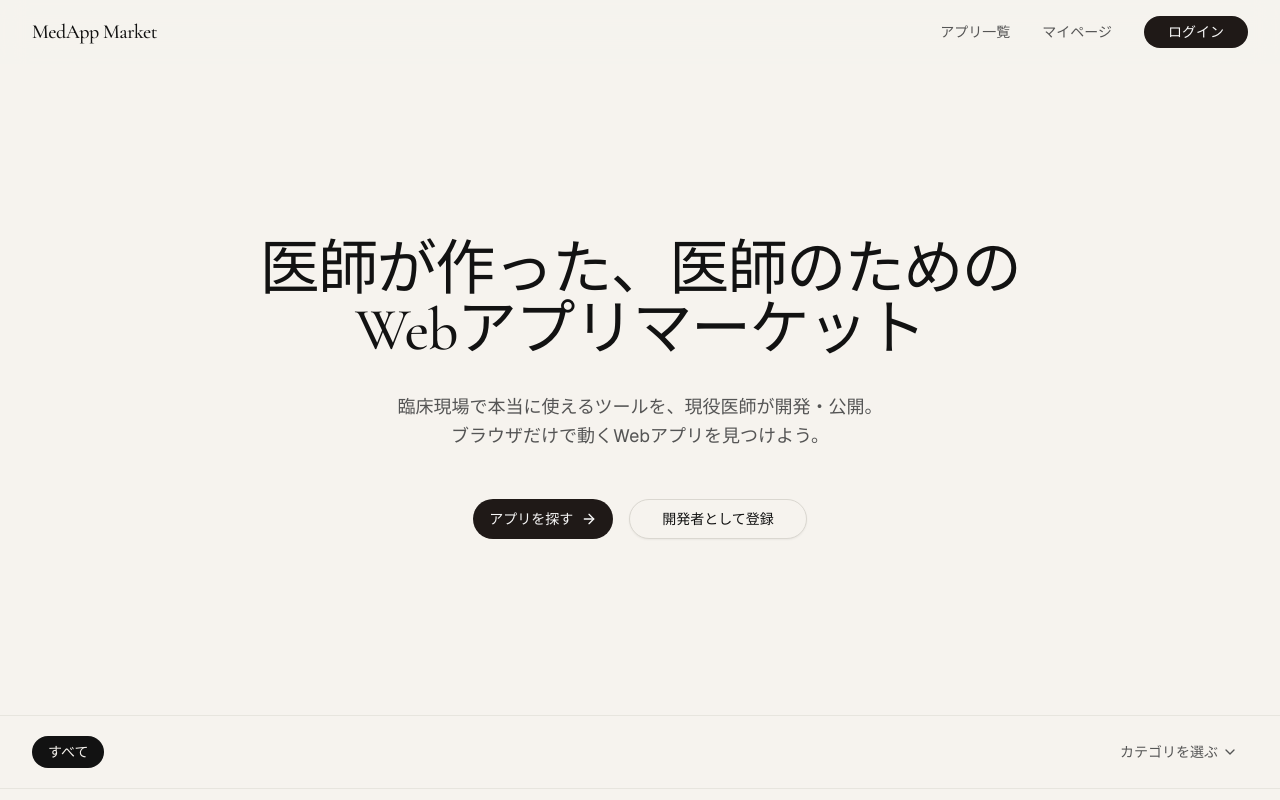
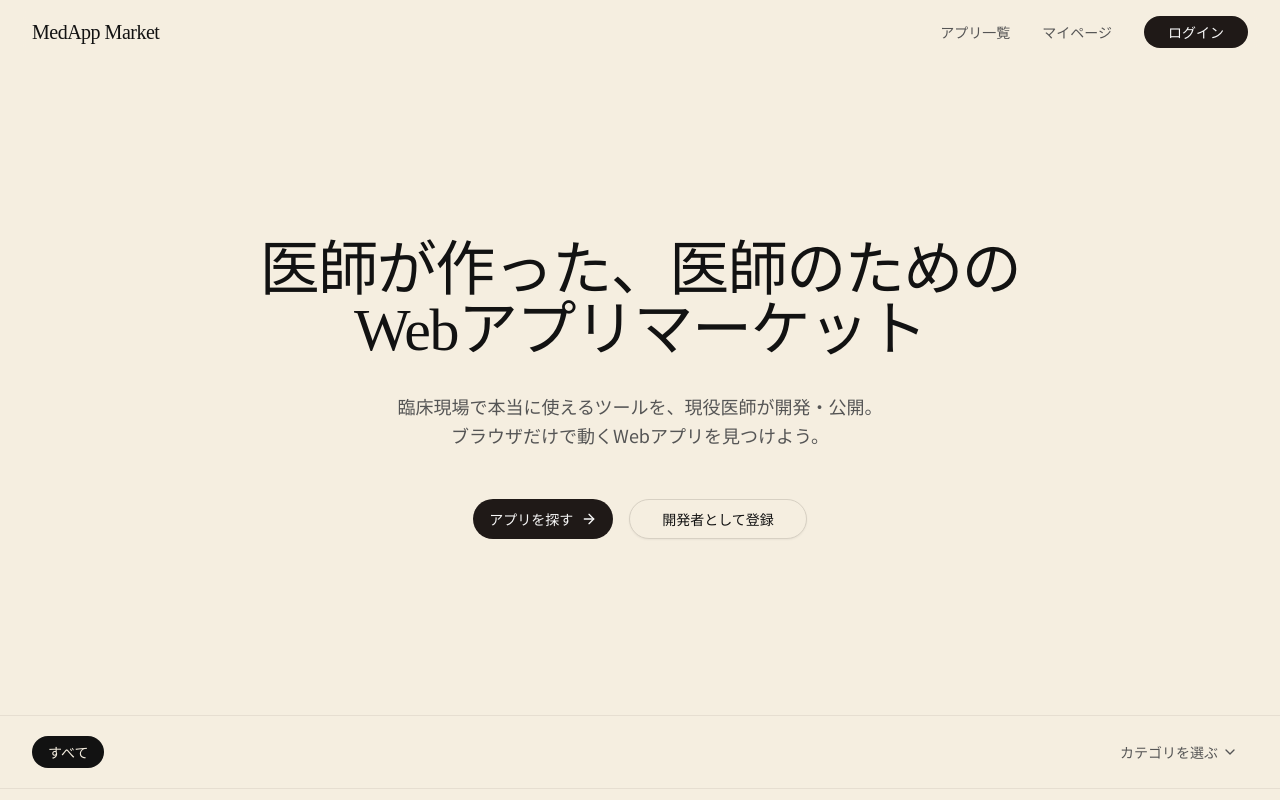
Before and after one commit to iwatatsu2/medapp-market, a Next.js app: page / in a window 1280 px wide. Shown: the top 800 px of the page. Built offline with nearby package versions, Linux system fonts and the light colour scheme.

Commit message:
Change fonts to Noto Sans JP, increase cream color warmth

```diff
--- a/app/globals.css
+++ b/app/globals.css
@@ -4,24 +4,24 @@
 @custom-variant dark (&:is(.dark *));
 
 :root {
-  --background: oklch(0.965 0.008 85);
+  --background: oklch(0.95 0.02 85);
   --foreground: oklch(0.18 0 0);
-  --card: oklch(0.99 0.004 85);
+  --card: oklch(0.98 0.015 85);
   --card-foreground: oklch(0.18 0 0);
-  --popover: oklch(0.99 0.004 85);
+  --popover: oklch(0.98 0.015 85);
   --popover-foreground: oklch(0.18 0 0);
   --primary: oklch(0.22 0.01 45);
   --primary-foreground: oklch(0.98 0 0);
-  --secondary: oklch(0.94 0.01 85);
+  --secondary: oklch(0.92 0.02 85);
   --secondary-foreground: oklch(0.22 0 0);
-  --muted: oklch(0.92 0.008 85);
+  --muted: oklch(0.90 0.018 85);
   --muted-foreground: oklch(0.45 0 0);
-  --accent: oklch(0.94 0.01 85);
+  --accent: oklch(0.92 0.02 85);
   --accent-foreground: oklch(0.22 0 0);
   --destructive: oklch(0.577 0.245 27.325);
   --destructive-foreground: oklch(0.98 0 0);
-  --border: oklch(0.88 0.01 85);
-  --input: oklch(0.94 0.008 85);
+  --border: oklch(0.86 0.02 85);
+  --input: oklch(0.93 0.018 85);
   --ring: oklch(0.45 0 0);
   --chart-1: oklch(0.646 0.222 41.116);
   --chart-2: oklch(0.6 0.118 184.704);
@@ -29,7 +29,7 @@
   --chart-4: oklch(0.828 0.189 84.429);
   --chart-5: oklch(0.769 0.188 70.08);
   --radius: 0.5rem;
-  --sidebar: oklch(0.97 0.008 85);
+  --sidebar: oklch(0.94 0.02 85);
   --sidebar-foreground: oklch(0.18 0 0);
   --sidebar-primary: oklch(0.22 0.01 45);
   --sidebar-primary-foreground: oklch(0.98 0 0);
@@ -40,9 +40,9 @@
 }
 
 @theme inline {
-  --font-sans: "Geist", "Geist Fallback";
-  --font-serif: "Cormorant Garamond", "Times New Roman", serif;
-  --font-mono: "Geist Mono", "Geist Mono Fallback";
+  --font-sans: "Noto Sans JP", "Hiragino Sans", "Hiragino Kaku Gothic ProN", sans-serif;
+  --font-serif: "Hiragino Mincho ProN", "Yu Mincho", serif;
+  --font-mono: "SF Mono", "Consolas", monospace;
   --color-background: var(--background);
   --color-foreground: var(--foreground);
   --color-card: var(--card);
--- a/app/layout.tsx
+++ b/app/layout.tsx
@@ -1,14 +1,6 @@
 import type { Metadata } from "next";
-import { Geist, Geist_Mono, Cormorant_Garamond } from "next/font/google";
 import { Analytics } from "@vercel/analytics/next";
 import "./globals.css";
-
-const _geist = Geist({ subsets: ["latin"] });
-const _geistMono = Geist_Mono({ subsets: ["latin"] });
-const _cormorant = Cormorant_Garamond({
-  subsets: ["latin"],
-  weight: ["400", "500", "600"],
-});
 
 export const metadata: Metadata = {
   title: "MedApp Market - 医師のためのWebアプリマーケット",
@@ -23,6 +15,14 @@ export default function RootLayout({
 }>) {
   return (
     <html lang="ja" className="bg-background">
+      <head>
+        <link rel="preconnect" href="https://fonts.googleapis.com" />
+        <link rel="preconnect" href="https://fonts.gstatic.com" crossOrigin="anonymous" />
+        <link
+          href="https://fonts.googleapis.com/css2?family=Noto+Sans+JP:wght@400;500;700&display=swap"
+          rel="stylesheet"
+        />
+      </head>
       <body className="font-sans antialiased">
         {children}
         {process.env.NODE_ENV === "production" && <Analytics />}
```
